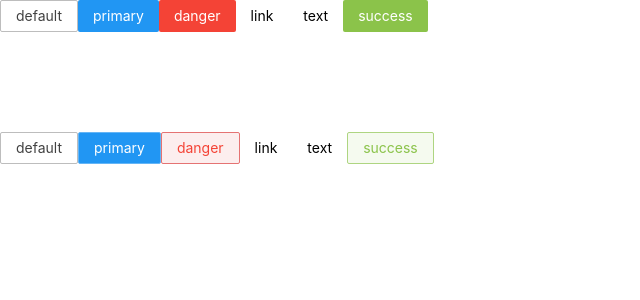
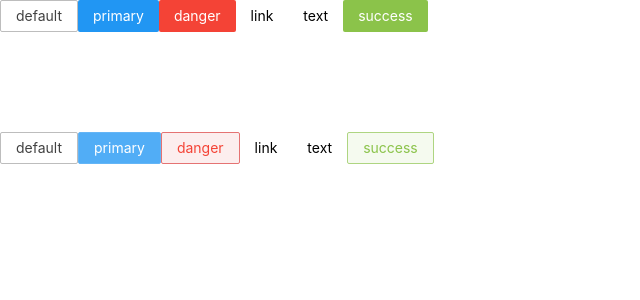
Before and after one commit to wicked-knife/reactify, a React (Create React App) app: page / in a window 1280 px wide. In both pictures the pointer is over the button 119 px from the left and 148 px from the top of the page. Shown: the top 300 px of the page, without its empty margins (0-640 px from the left). Built offline with nearby package versions, Linux system fonts and the light colour scheme.

Commit message:
adjust color

```diff
--- a/src/components/button/button.scss
+++ b/src/components/button/button.scss
@@ -69,7 +69,7 @@
   color: $primary;
   &:hover {
     color: $white;
-    background-color: $primary;
+    background-color: lighten($color: $primary, $amount: 10);
   }
   &:active {
     background-color: darken($color: $primary, $amount: 5);
@@ -93,7 +93,7 @@
   color: $danger;
   &:hover {
     color: $white;
-    background-color: $danger;
+    background-color: lighten($color: $danger, $amount: 10);
   }
   &:active {
     background-color: darken($color: $danger, $amount: 5);
@@ -118,7 +118,7 @@
   color: $light-green;
   &:hover {
     color: $white;
-    background-color: $light-green;
+    background-color: lighten($color: $light-green, $amount: 10);
   }
   &:active {
     background-color: darken($color: $light-green, $amount: 5);
```
